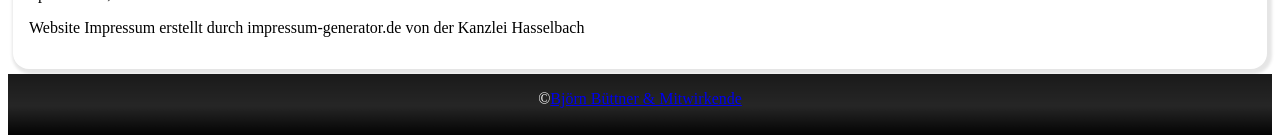
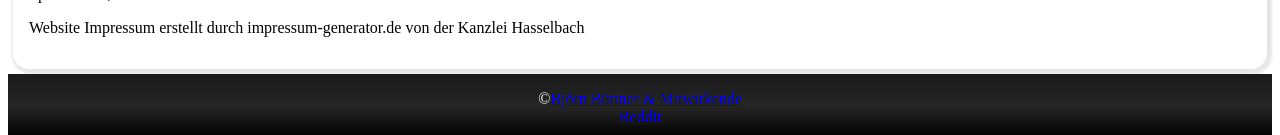
Before and after one commit to Depression-Assistant/depression-assistant.github.io, a Jekyll site: the page built from impressum.md, in a window 1280 px wide. Shown: the part 1235-1370 px from the top of the page. Built offline with Jekyll 4.4.1, drawn with Linux system fonts in a browser that asks for light colours; our own code applies the rules of GitHub Pages for plain Markdown files.

Commit message:
Update default.html

```diff
--- a/_layouts/default.html
+++ b/_layouts/default.html
@@ -64,7 +64,8 @@
             {{ content }}
         </article>
         <footer>
-            &copy;<a target="_blank" href="https://github.com/DEP-Assistant">Björn Büttner &amp; Mitwirkende</a>
+            &copy;<a target="_blank" href="https://github.com/DEP-Assistant">Björn Büttner &amp; Mitwirkende</a><br>
+            <a href="https://www.reddit.com/r/DEPAssistant" traget="_blank">Reddit</a>
         </footer>
     </body>
 </html>
```
